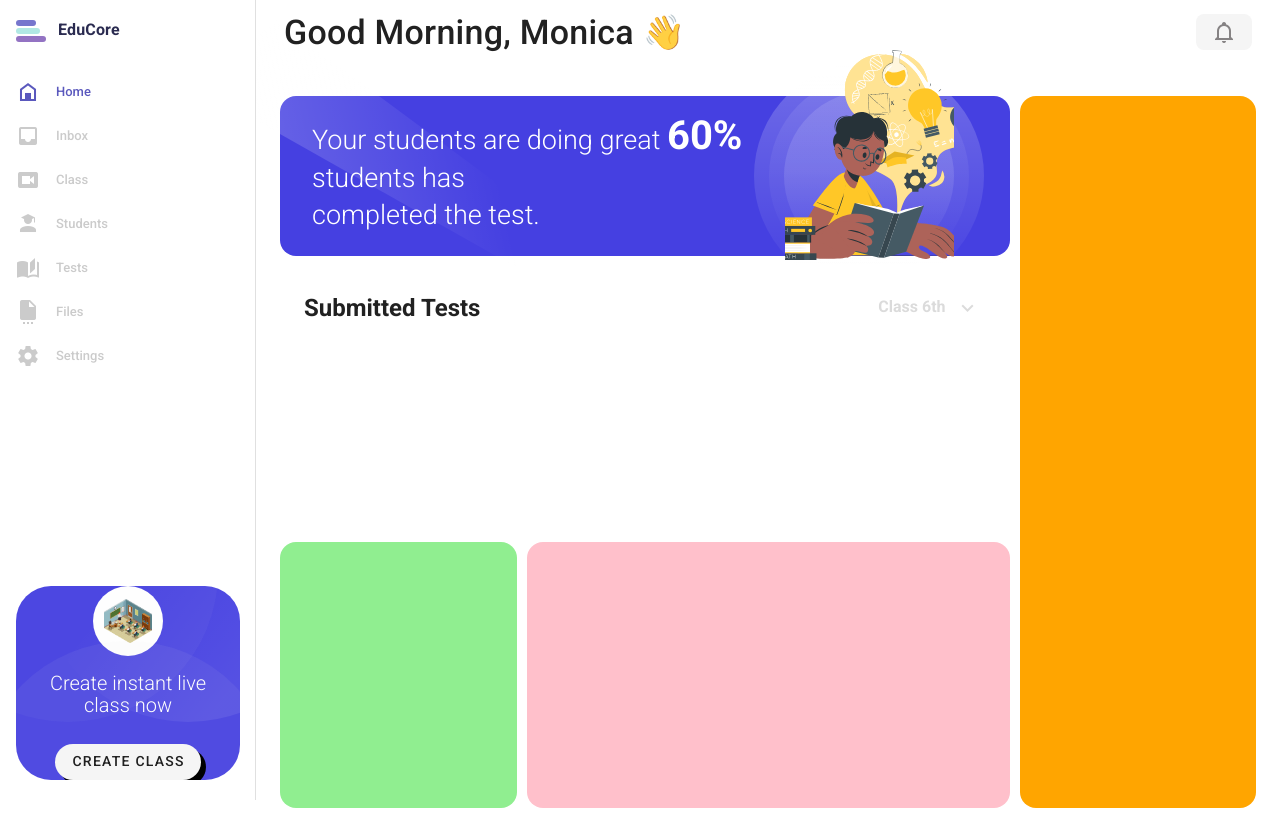
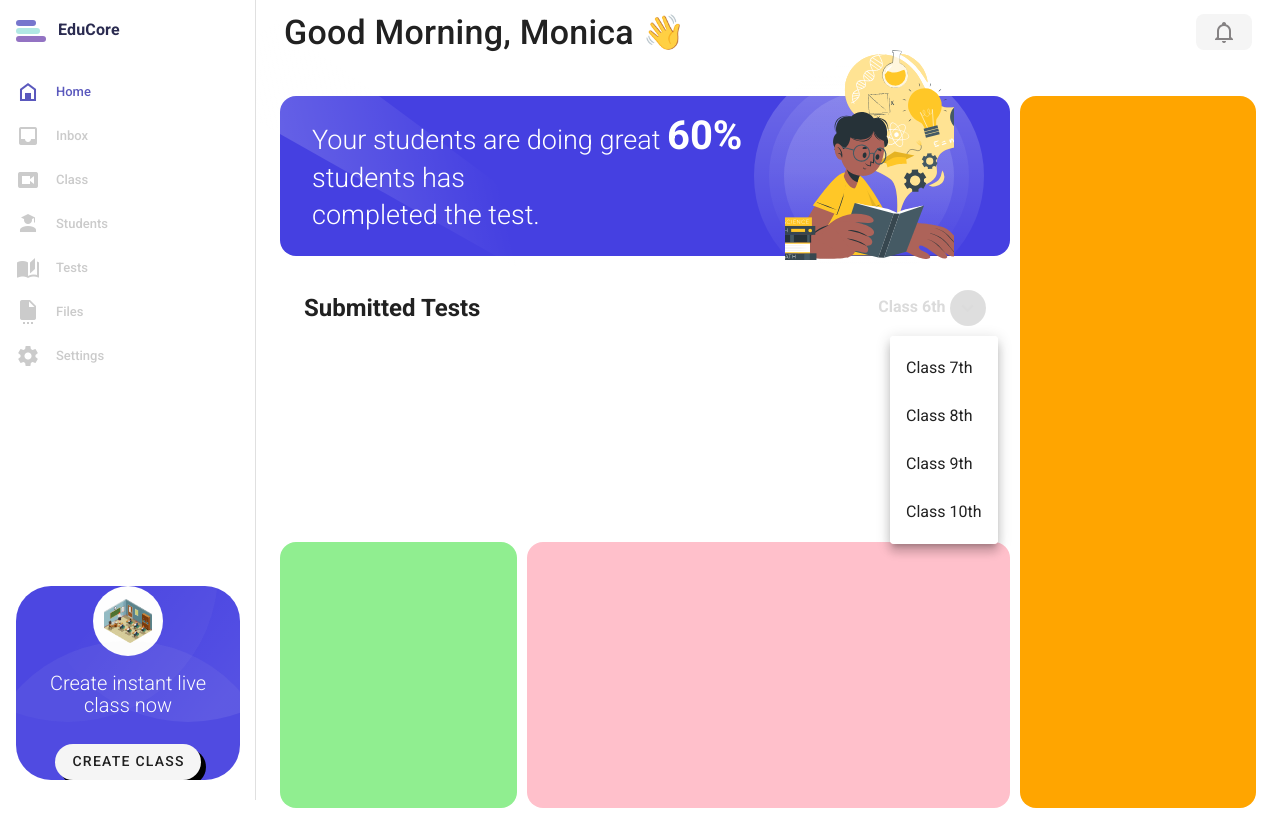
Before and after one commit to AbhiramKrishnaM/Educore, a Nuxt app: page / in a window 1280 px wide. Both pictures are taken after a click on the button 967 px from the left and 308 px from the top of the page. Built offline with nearby package versions, Linux system fonts and the light colour scheme.

Commit message:
feat: added drop down list to the test submission section

```diff
--- a/components/Home/TestSubmission.vue
+++ b/components/Home/TestSubmission.vue
@@ -4,16 +4,46 @@
       <h1>Submitted Tests</h1>
       <span
         >Class 6th
-        <v-btn icon
-          ><v-icon color="#DBDBDB">mdi-chevron-down</v-icon></v-btn
-        ></span
-      >
+
+        <v-menu
+          transition="slide-x-transition"
+          :close-on-click="false"
+          nudge-left="60"
+          nudge-bottom="10"
+          bottom
+          offset-y
+        >
+          <template #activator="{ on, attrs }">
+            <v-btn icon
+              ><v-icon color="#DBDBDB" v-bind="attrs" v-on="on"
+                >mdi-chevron-down</v-icon
+              ></v-btn
+            >
+          </template>
+
+          <v-list>
+            <v-list-item v-for="(item, index) in items" :key="index">
+              <v-list-item-title>{{ item.title }}</v-list-item-title>
+            </v-list-item>
+          </v-list>
+        </v-menu>
+      </span>
     </div>
   </div>
 </template>
 <script>
 export default {
   name: 'HomeTestSubmission',
+  data() {
+    return {
+      items: [
+        { title: 'Class 7th' },
+        { title: 'Class 8th' },
+        { title: 'Class 9th' },
+        { title: 'Class 10th' },
+      ],
+    }
+  },
 }
 </script>
 <style scoped>
```
